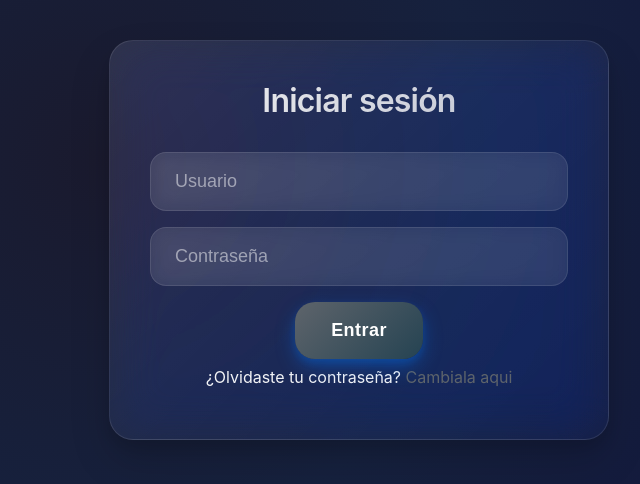
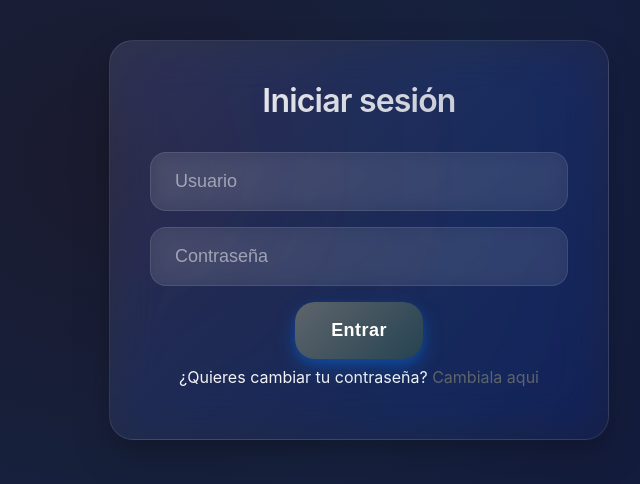
Before and after one commit to SJohanValancia/JC-frutas, a website with bundled scripts: page index.html in a window 1280 px wide. Shown: the whole page, without its empty margins (281-921 px from the left). Built offline with nearby package versions, Linux system fonts and the light colour scheme.

Commit message:
cambiar contraseña 2 gud y estilos 2

```diff
--- a/index.html
+++ b/index.html
@@ -17,7 +17,7 @@
       <button type="submit">Entrar</button>
     </form>
 
-        <p>¿Olvidaste tu contraseña? <a href="change-password.html">Cambiala aqui</a></p>
+        <p>¿Quieres cambiar tu contraseña? <a href="change-password.html">Cambiala aqui</a></p>
 
 
   </div>
```
